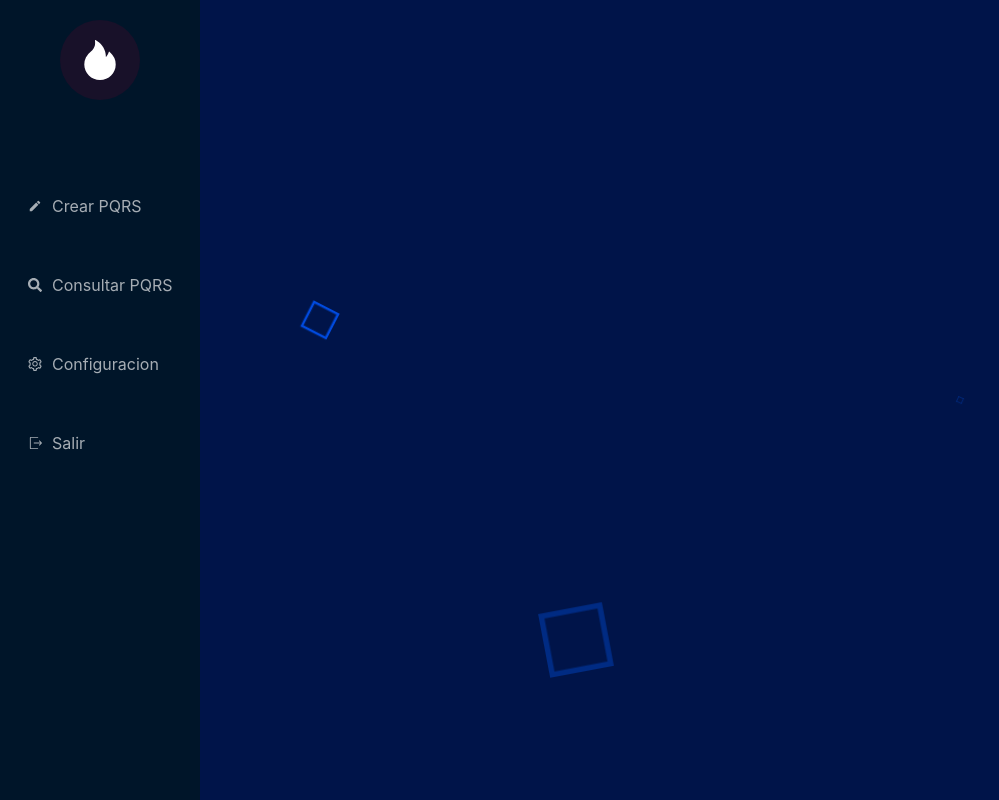
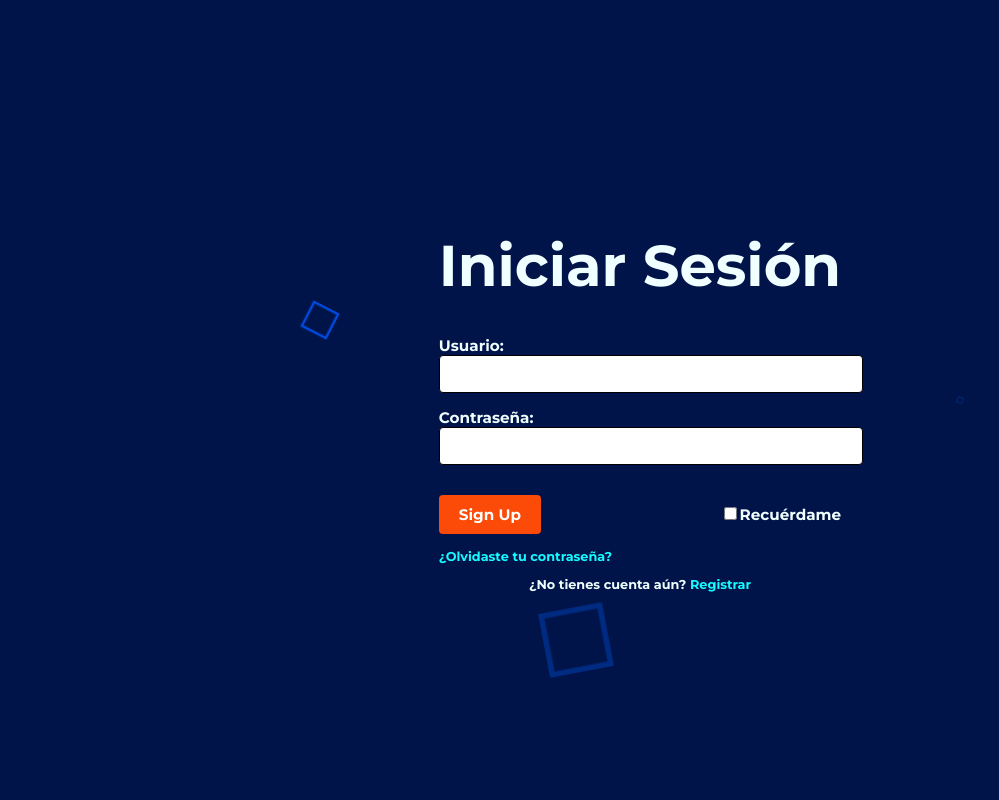
Before and after one commit to Jhojam1/Front-End, a React (Vite) app: page / in a window 1280 px wide. Shown: the whole page, without its empty margins (0-999 px from the left). Built offline with nearby package versions, Linux system fonts and the light colour scheme.

Commit message:
aSe Cambia Al Login

```diff
--- a/src/main.jsx
+++ b/src/main.jsx
@@ -2,14 +2,13 @@ import { StrictMode } from 'react'
 import { createRoot } from 'react-dom/client'
 import Wallpaper from './componentes/Wallpaper.jsx';
 import Login from "./Menus/Login.jsx";
-import HomePage from "./componentes/Menu/HomePage.jsx";
 
 
 createRoot(document.getElementById('root')).render(
   <StrictMode>
       <Wallpaper />
-      <div className="Contenedor">
-          <HomePage />
+      <div className="content">
+          <Login />
       </div>
   </StrictMode>,
 )
```
